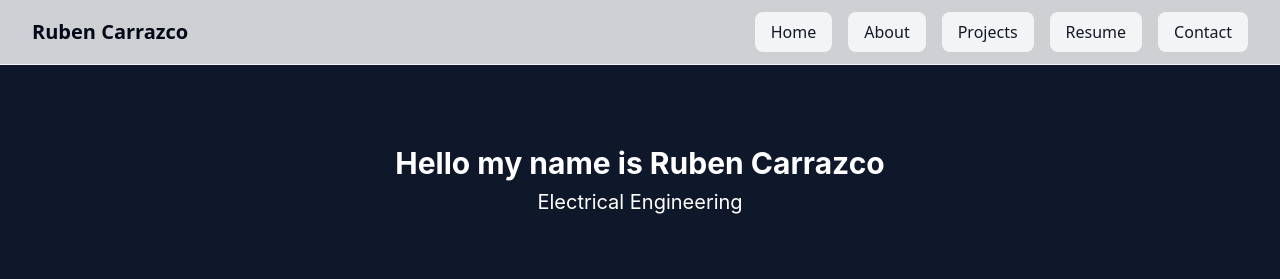
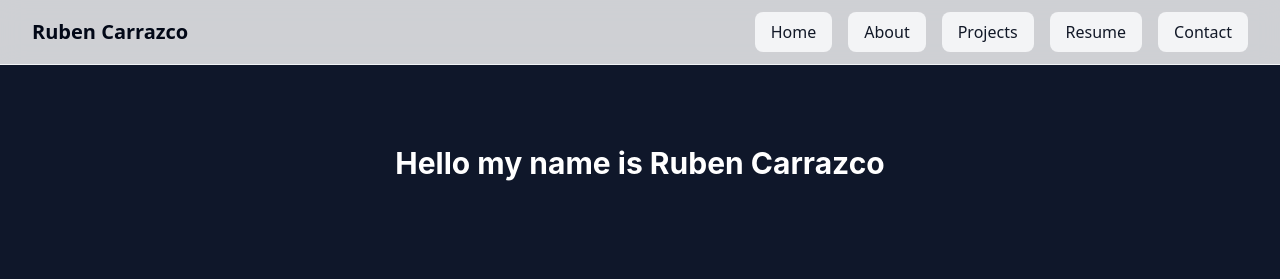
Before and after one commit to rcarrz04/ee-portfolio, a React (Vite) app: page /#/ in a window 1280 px wide. Shown: the top 279 px of the page. Built offline with nearby package versions, Linux system fonts and the light colour scheme.

Commit message:
Fix bottom line to pop in instantly without typing animation

```diff
--- a/src/pages/Home.tsx
+++ b/src/pages/Home.tsx
@@ -67,13 +67,7 @@ const Home = () => {
                   repeat={0}
                   cursor={false}
                 />
-                <TypeAnimation
-                  sequence={[
-                    3500,
-                    'Electrical Engineering student focusing on augmented reality and next-generation VLSI hardware at Stanford.',
-                  ]}
-                  wrapper="div"
-                  speed={0}
+                <div
                   className="banner-text"
                   style={{
                     fontSize: '1.25rem', // 20px - smaller than top line
@@ -81,11 +75,13 @@ const Home = () => {
                     color: 'white',
                     fontFamily: 'SF Pro Display, system-ui, sans-serif',
                     lineHeight: '1.3',
-                    marginTop: '0.5rem'
+                    marginTop: '0.5rem',
+                    opacity: 0,
+                    animation: 'fadeIn 0.5s ease-in-out 3.5s forwards'
                   }}
-                  repeat={0}
-                  cursor={false}
-                />
+                >
+                  Electrical Engineering student focusing on augmented reality and next-generation VLSI hardware at Stanford.
+                </div>
               </div>
             </div>
           </div>
```
Also changed, not shown: src/App.css (+9 -0 lines).
